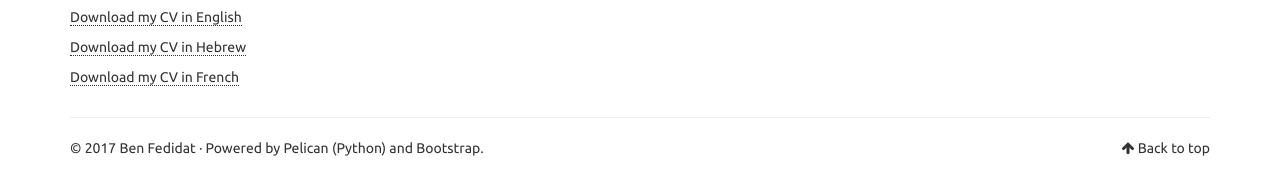
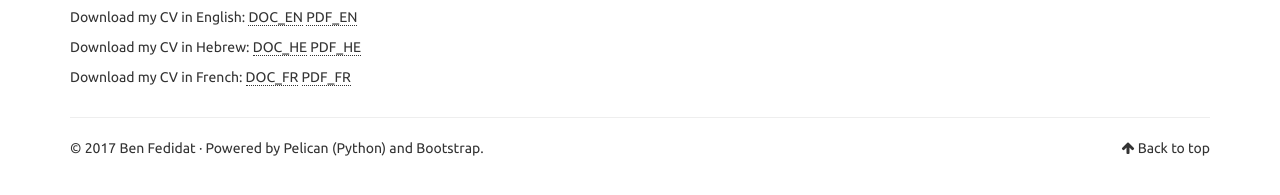
Before and after one commit to fedidat/fedidat.github.io, a plain HTML site: page pages/about.html in a window 1280 px wide. Shown: the part 243-438 px from the top of the page. Drawn offline with nearby package versions, Linux system fonts and the light colour scheme.

Commit message:
added PDFs

```diff
--- a/pages/about.html
+++ b/pages/about.html
@@ -13,13 +13,13 @@
 <link rel="canonical" href="/pages/about.html">
 
         <meta name="author" content="Ben Fedidat" />
-        <meta name="description" content="Hi! My name is Ben Fedidat. I am a software engineer from Jerusalem, Israel. I have experience in Java development but I&#39;m trying to learn as much as I can about web-oriented development, both frontend with angular.io, and backend with Spring. Download my CV in English Download my CV …" />
+        <meta name="description" content="Hi! My name is Ben Fedidat. I am a software engineer from Jerusalem, Israel. I have experience in Java development but I&#39;m trying to learn as much as I can about web-oriented development, both frontend with angular.io, and backend with Spring. Download my CV in English: DOC_EN PDF_EN Download …" />
 
     <meta property="og:site_name" content="Ben's corner" />
     <meta property="og:type" content="article"/>
     <meta property="og:title" content="About"/>
     <meta property="og:url" content="/pages/about.html"/>
-    <meta property="og:description" content="Hi! My name is Ben Fedidat. I am a software engineer from Jerusalem, Israel. I have experience in Java development but I&#39;m trying to learn as much as I can about web-oriented development, both frontend with angular.io, and backend with Spring. Download my CV in English Download my CV …" />
+    <meta property="og:description" content="Hi! My name is Ben Fedidat. I am a software engineer from Jerusalem, Israel. I have experience in Java development but I&#39;m trying to learn as much as I can about web-oriented development, both frontend with angular.io, and backend with Spring. Download my CV in English: DOC_EN PDF_EN Download …" />
 
 
 
@@ -231,9 +231,15 @@ Ben's corner            </a>
 I have experience in Java development but I'm trying to
 learn as much as I can about web-oriented development, both
 frontend with angular.io, and backend with Spring.</p>
-<p><a class="reference external" href="/extra/CV_Benjamin_FEDIDAT_EN_02_2018.doc">Download my CV in English</a></p>
-<p><a class="reference external" href="/extra/CV_Benjamin_FEDIDAT_HE_02_2018.doc">Download my CV in Hebrew</a></p>
-<p><a class="reference external" href="/extra/CV_Benjamin_FEDIDAT_FR_02_2018.doc">Download my CV in French</a></p>
+<p>Download my CV in English:
+<a class="reference external" href="/extra/docs/CV_Benjamin_FEDIDAT_EN_02_2018.doc">DOC_EN</a>
+<a class="reference external" href="/extra/docs/CV_Benjamin_FEDIDAT_EN_02_2018.pdf">PDF_EN</a></p>
+<p>Download my CV in Hebrew:
+<a class="reference external" href="/extra/docs/CV_Benjamin_FEDIDAT_HE_02_2018.doc">DOC_HE</a>
+<a class="reference external" href="/extra/docs/CV_Benjamin_FEDIDAT_HE_02_2018.pdf">PDF_HE</a></p>
+<p>Download my CV in French:
+<a class="reference external" href="/extra/docs/CV_Benjamin_FEDIDAT_FR_02_2018.doc">DOC_FR</a>
+<a class="reference external" href="/extra/docs/CV_Benjamin_FEDIDAT_FR_02_2018.pdf">PDF_FR</a></p>
 
         </div>
     </section>
```
Also changed, not shown: 9 other files.
